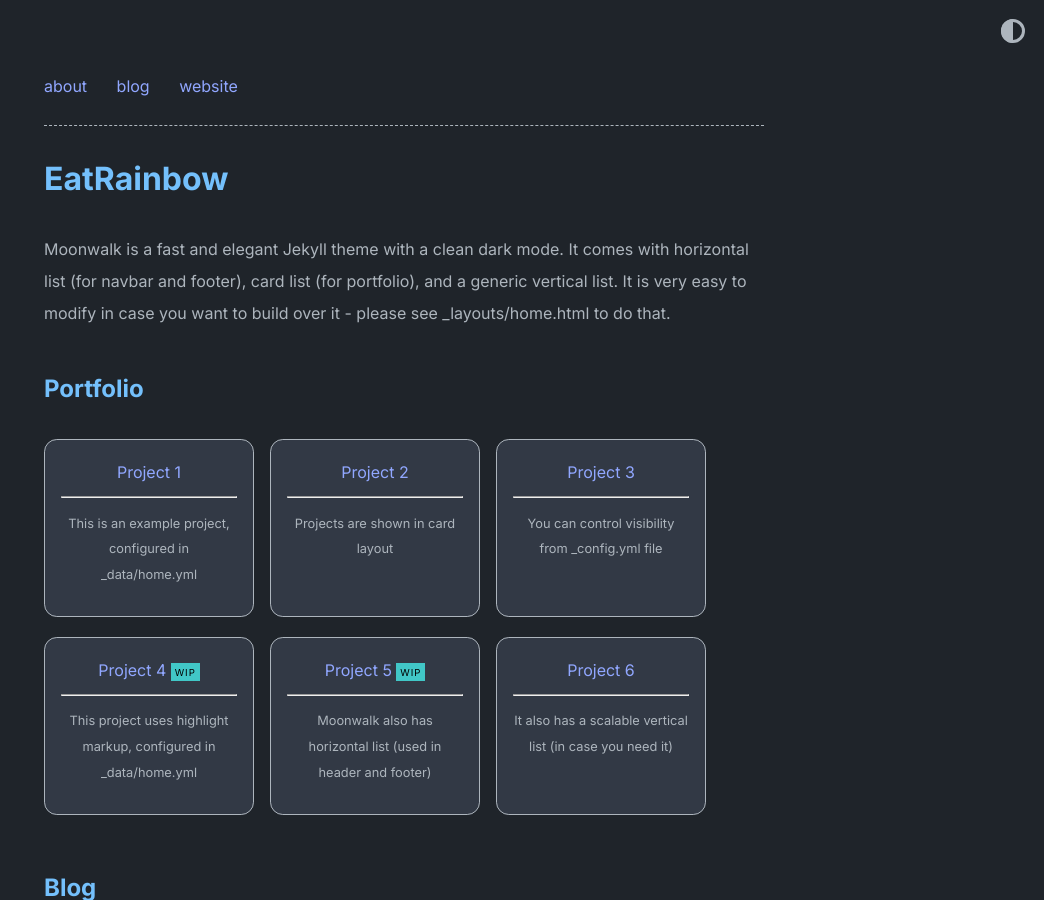
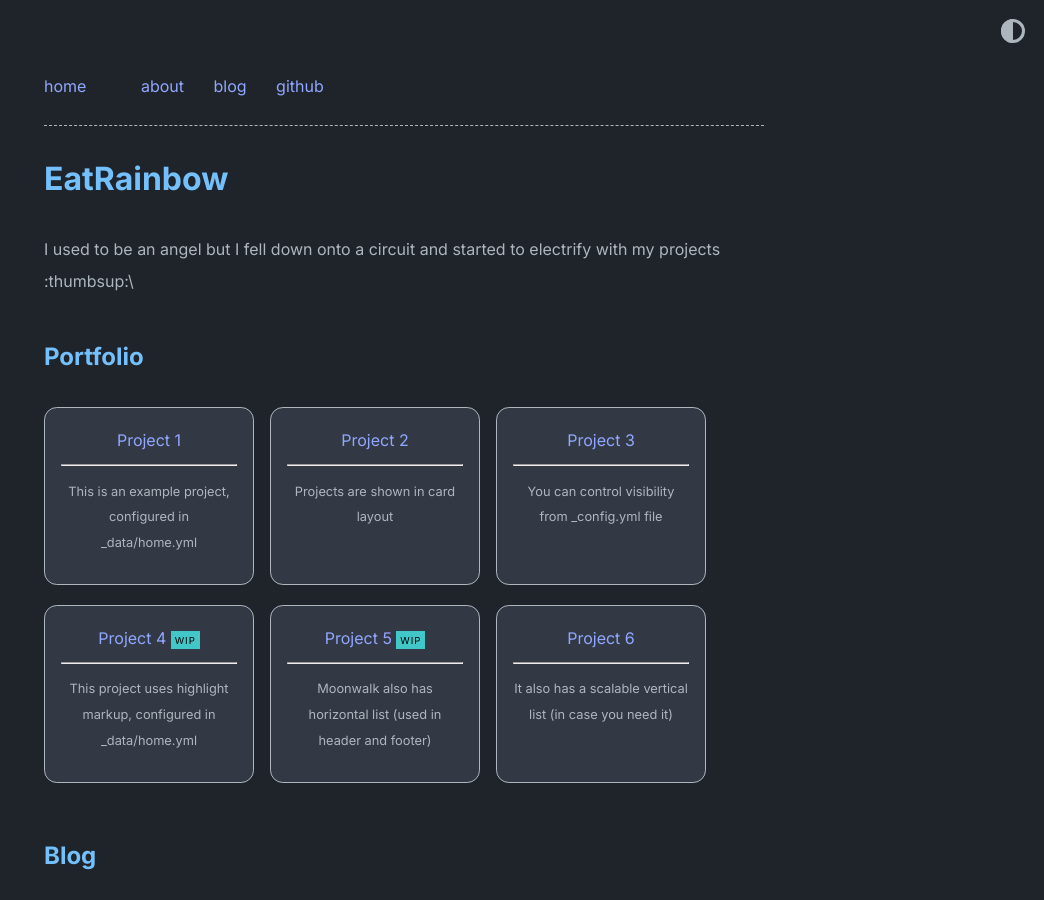
Before and after one commit to EatRainbow/EatRainbow.github-io, a Jekyll site: the page built from index.md, in a window 1280 px wide and 900 px high. Shown: the whole window, without its empty margins (236-1280 px from the left). Built offline with Jekyll 4.4.1, drawn with Linux system fonts in a browser that asks for light colours.

Commit message:
Settings

```diff
--- a/_config.yml
+++ b/_config.yml
@@ -2,14 +2,13 @@ title: EatRainbow
 author: Rana
 url: https://github.com/EatRainbow # root address of the site
 description: > # description of the site (multiple lines allowed)
-  Moonwalk is a fast and elegant Jekyll theme with a clean dark mode. It comes with horizontal list (for navbar and footer), card list (for portfolio), and a generic vertical list. It is very easy to modify in case you want to build over it - please see _layouts/home.html to do that.
-
+  I used to be an angel but I fell down onto a circuit and started to electrify with my projects :thumbsup:\
 permalink: /:slug
 
 favicon: "./logo.png" # relative path to site's favicon
 
 twitter:
-    username: abhinav # update or delete this
+    username: EatRainbow # update or delete this
     card: summary_large_image
 
 #theme: moonwalk # if you are using GitHub Pages, change it to remote_theme: abhinavs/moonwalk
```
Also changed, not shown: _data/home.yml (+5 -3 lines), LICENSE.txt (deleted).
